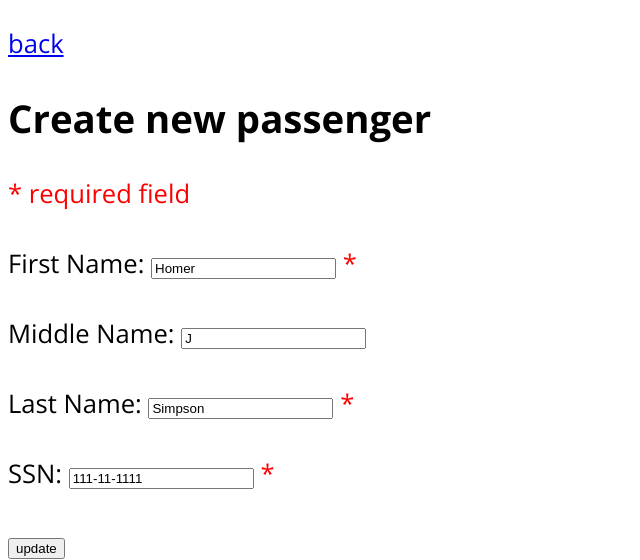
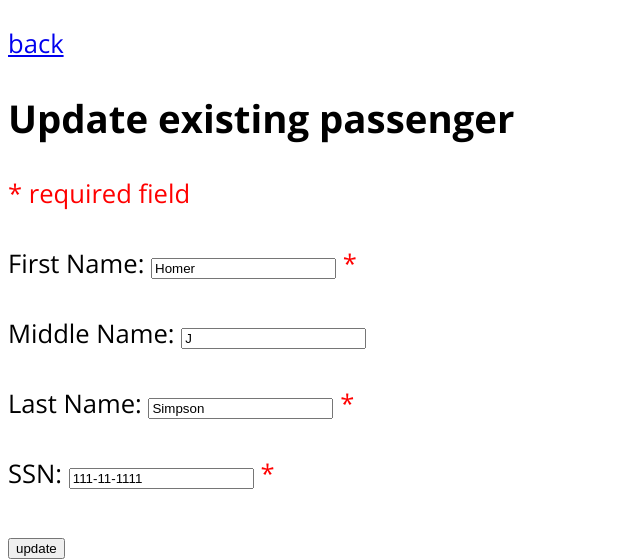
Before and after one commit to wsjung/crispy-guacamole, a PHP site: the page made by public_html/passengerForm.php in a window 1280 px wide. Shown: the top 560 px of the page, without its empty margins (0-640 px from the left). Run offline with PHP 8.4, Linux system fonts and the light colour scheme.

Commit message:
(#7) updated passengerForm.php to handle page title to show create/update

```diff
--- a/public_html/passengerForm.php
+++ b/public_html/passengerForm.php
@@ -7,7 +7,7 @@
     <p>
         <a href='index.php'>back</a>
     </p>
-<h2>Create new passenger</h2>
+<h2><?php echo (isset($_GET['update'])) ? 'Update existing' : 'Create new ';?> passenger</h2>
 <div>
     <span class="error">* required field</span><br><br>
     <form action="./form_handler.php" method="post">
```
